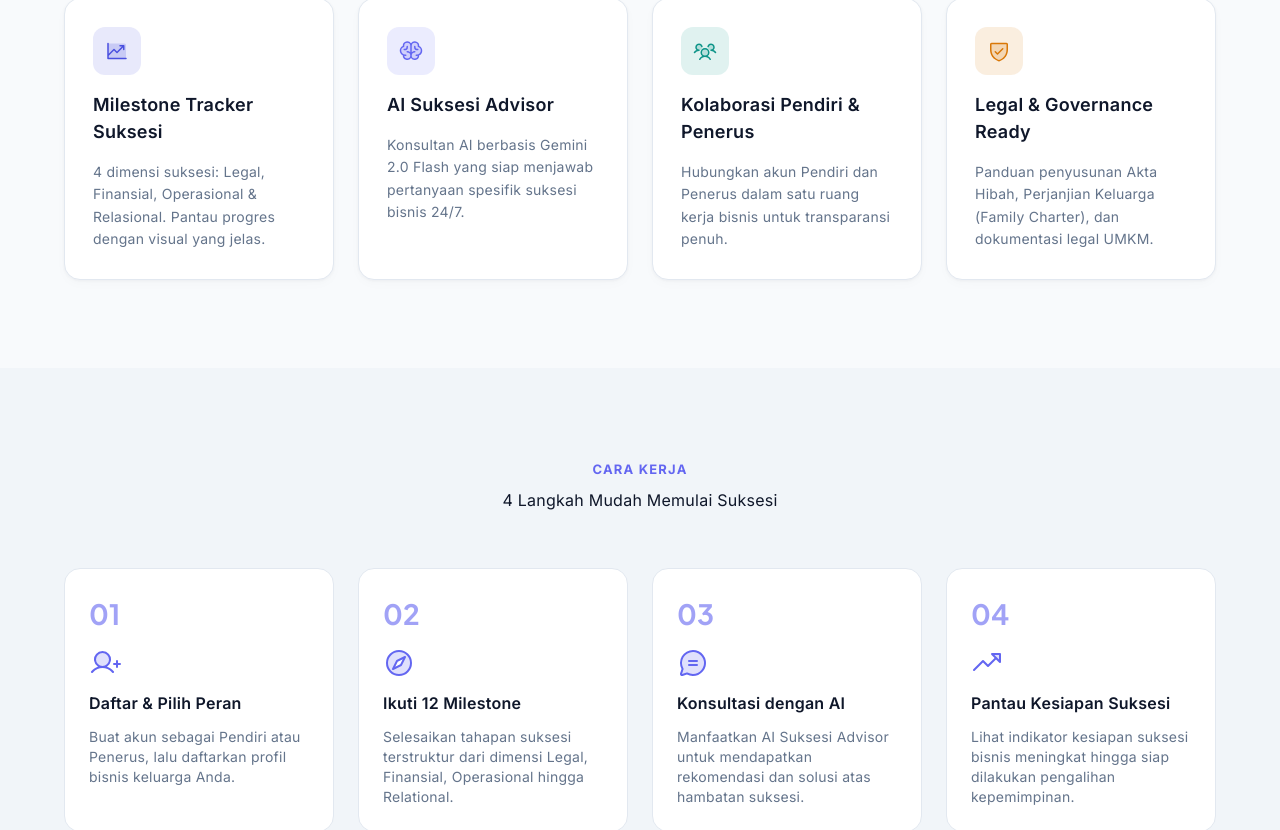
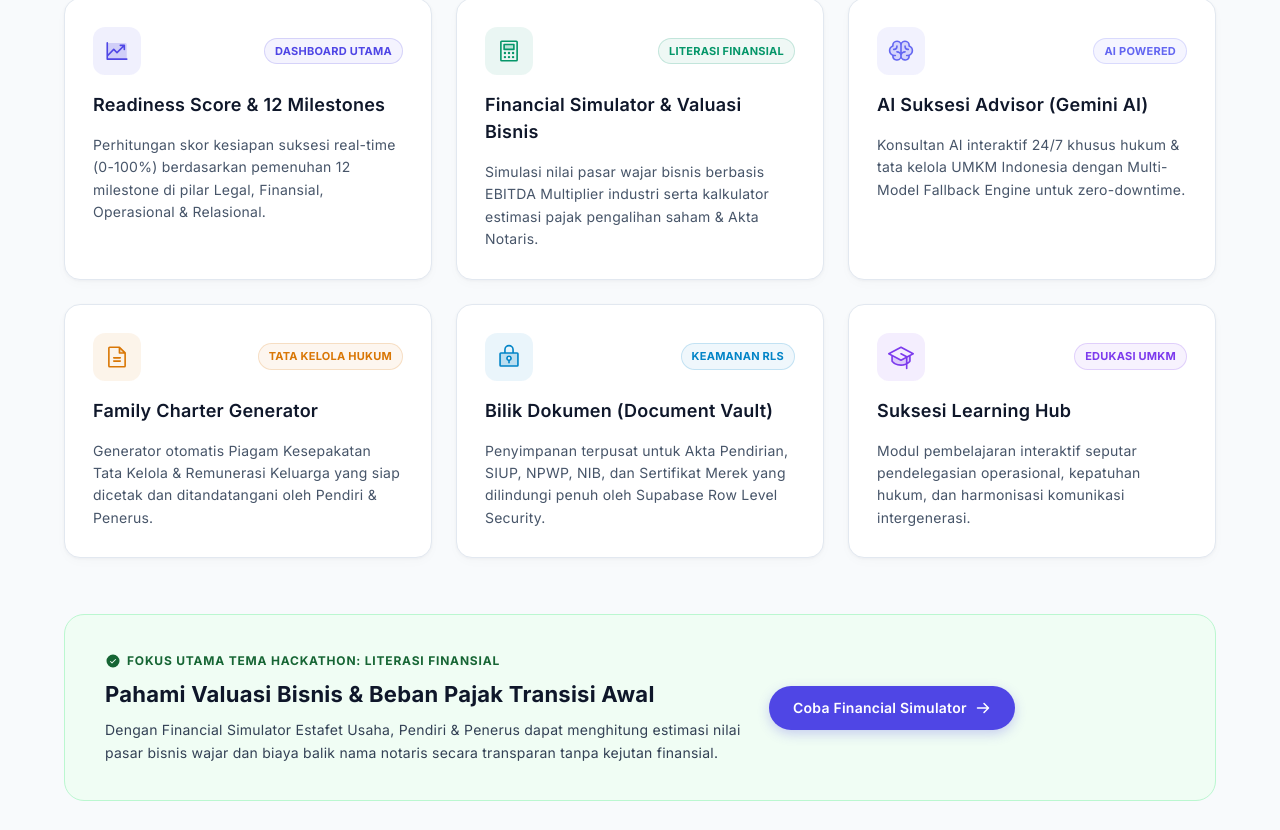
Before and after one commit to DevIssa-It/estafet-usaha, a Next.js app: page / in a window 1280 px wide. Shown: the part 1108-1938 px from the top of the page. Built offline with nearby package versions, Linux system fonts and the light colour scheme.

Commit message:
feat(landing): showcase all 6 app modules and dedicated Financial Literacy simulator banner

```diff
--- a/features/landing/components/FeaturesSection.tsx
+++ b/features/landing/components/FeaturesSection.tsx
@@ -1,31 +1,59 @@
 "use client";
 
-import { ChartLineUp, Brain, UsersThree, ShieldCheck } from "@phosphor-icons/react";
+import Link from "next/link";
+import {
+  ChartLineUp,
+  Brain,
+  Calculator,
+  FileText,
+  LockKey,
+  GraduationCap,
+  ArrowRight,
+  CheckCircle,
+} from "@phosphor-icons/react";
 
 const features = [
   {
     icon: ChartLineUp,
-    title: "Milestone Tracker Suksesi",
-    desc: "4 dimensi suksesi: Legal, Finansial, Operasional & Relasional. Pantau progres dengan visual yang jelas.",
-    color: "#494fdf",
+    title: "Readiness Score & 12 Milestones",
+    desc: "Perhitungan skor kesiapan suksesi real-time (0-100%) berdasarkan pemenuhan 12 milestone di pilar Legal, Finansial, Operasional & Relasional.",
+    color: "#4f46e5",
+    badge: "Dashboard Utama",
+  },
+  {
+    icon: Calculator,
+    title: "Financial Simulator & Valuasi Bisnis",
+    desc: "Simulasi nilai pasar wajar bisnis berbasis EBITDA Multiplier industri serta kalkulator estimasi pajak pengalihan saham & Akta Notaris.",
+    color: "#059669",
+    badge: "Literasi Finansial",
   },
   {
     icon: Brain,
-    title: "AI Suksesi Advisor",
-    desc: "Konsultan AI berbasis Gemini 2.0 Flash yang siap menjawab pertanyaan spesifik suksesi bisnis 24/7.",
+    title: "AI Suksesi Advisor (Gemini AI)",
+    desc: "Konsultan AI interaktif 24/7 khusus hukum & tata kelola UMKM Indonesia dengan Multi-Model Fallback Engine untuk zero-downtime.",
     color: "#6366f1",
+    badge: "AI Powered",
   },
   {
-    icon: UsersThree,
-    title: "Kolaborasi Pendiri & Penerus",
-    desc: "Hubungkan akun Pendiri dan Penerus dalam satu ruang kerja bisnis untuk transparansi penuh.",
-    color: "#0d9488",
+    icon: FileText,
+    title: "Family Charter Generator",
+    desc: "Generator otomatis Piagam Kesepakatan Tata Kelola & Remunerasi Keluarga yang siap dicetak dan ditandatangani oleh Pendiri & Penerus.",
+    color: "#d97706",
+    badge: "Tata Kelola Hukum",
   },
   {
-    icon: ShieldCheck,
-    title: "Legal & Governance Ready",
-    desc: "Panduan penyusunan Akta Hibah, Perjanjian Keluarga (Family Charter), dan dokumentasi legal UMKM.",
-    color: "#d97706",
+    icon: LockKey,
+    title: "Bilik Dokumen (Document Vault)",
+    desc: "Penyimpanan terpusat untuk Akta Pendirian, SIUP, NPWP, NIB, dan Sertifikat Merek yang dilindungi penuh oleh Supabase Row Level Security.",
+    color: "#0284c7",
+    badge: "Keamanan RLS",
+  },
+  {
+    icon: GraduationCap,
+    title: "Suksesi Learning Hub",
+    desc: "Modul pembelajaran interaktif seputar pendelegasian operasional, kepatuhan hukum, dan harmonisasi komunikasi intergenerasi.",
+    color: "#7c3aed",
+    badge: "Edukasi UMKM",
   },
 ];
 
@@ -35,32 +63,71 @@ export function FeaturesSection() {
       <div className="container-content">
         <div className="text-center" style={{ marginBottom: 56 }}>
           <span style={{ fontSize: 13, fontWeight: 700, textTransform: "uppercase", letterSpacing: 1.2, color: "var(--color-primary-bright)" }}>
-            FITUR UNGGULAN
+            6 MODUL FITUR TERINTEGRASI
           </span>
           <h2 className="heading-xl" style={{ marginTop: 8, color: "var(--color-on-dark)" }}>
             Semua yang Anda Butuhkan untuk Transisi Suksesi
           </h2>
-          <p className="body-md text-mute" style={{ maxWidth: 540, margin: "12px auto 0", color: "var(--color-stone)" }}>
-            Dirancang khusus untuk realitas bisnis keluarga UMKM Indonesia dengan pendekatan terstruktur dan ramah pengguna.
+          <p className="body-md text-mute" style={{ maxWidth: 580, margin: "12px auto 0", color: "var(--color-stone)" }}>
+            Dirancang khusus untuk realitas bisnis keluarga UMKM Indonesia dengan pendekatan terstruktur 4 pilar dan asistensi AI.
           </p>
         </div>
 
-        <div style={{ display: "grid", gridTemplateColumns: "repeat(auto-fit, minmax(260px, 1fr))", gap: 24 }}>
+        {/* 6 Feature Modules Grid */}
+        <div style={{ display: "grid", gridTemplateColumns: "repeat(auto-fit, minmax(320px, 1fr))", gap: 24, marginBottom: 56 }}>
           {features.map((f, index) => {
             const Icon = f.icon;
             return (
-              <div key={index} className="card-dark" style={{ display: "flex", flexDirection: "column", gap: 16, padding: 28, borderRadius: "var(--rounded-lg)" }}>
-                <div style={{
-                  width: 48, height: 48, borderRadius: "var(--rounded-md)",
-                  backgroundColor: `${f.color}20`, display: "flex", alignItems: "center", justifyContent: "center"
-                }}>
-                  <Icon size={24} color={f.color} weight="duotone" />
+              <div key={index} className="card-dark" style={{ display: "flex", flexDirection: "column", gap: 16, padding: 28, borderRadius: "var(--rounded-lg)", border: "1px solid #e2e8f0", backgroundColor: "#ffffff" }}>
+                <div style={{ display: "flex", alignItems: "center", justifyContent: "space-between" }}>
+                  <div style={{
+                    width: 48, height: 48, borderRadius: "var(--rounded-md)",
+                    backgroundColor: `${f.color}15`, display: "flex", alignItems: "center", justifyContent: "center"
+                  }}>
+                    <Icon size={26} color={f.color} weight="duotone" />
+                  </div>
+                  <span style={{ fontSize: 11, fontWeight: 700, textTransform: "uppercase", padding: "4px 10px", borderRadius: 999, backgroundColor: `${f.color}10`, color: f.color, border: `1px solid ${f.color}30` }}>
+                    {f.badge}
+                  </span>
                 </div>
-                <h3 style={{ fontSize: 18, fontWeight: 600, color: "var(--color-on-dark)" }}>{f.title}</h3>
-                <p className="body-sm text-mute" style={{ color: "var(--color-stone)", lineHeight: 1.6 }}>{f.desc}</p>
+                <h3 style={{ fontSize: 18, fontWeight: 600, color: "#0f172a" }}>{f.title}</h3>
+                <p className="body-sm text-mute" style={{ color: "#475569", lineHeight: 1.6, fontSize: 14 }}>{f.desc}</p>
               </div>
             );
           })}
+        </div>
+
+        {/* Highlight Banner: Literasi Finansial & Valuation */}
+        <div style={{
+          backgroundColor: "#f0fdf4",
+          border: "1px solid #bbf7d0",
+          borderRadius: 20,
+          padding: "36px 40px",
+          display: "flex",
+          alignItems: "center",
+          justify: "space-between",
+          flexWrap: "wrap",
+          gap: 24,
+        }}>
+          <div style={{ maxWidth: 640 }}>
+            <div style={{ display: "inline-flex", alignItems: "center", gap: 6, fontSize: 12, fontWeight: 700, color: "#166534", textTransform: "uppercase", letterSpacing: 0.8, marginBottom: 8 }}>
+              <CheckCircle size={16} color="#166534" weight="fill" /> Fokus Utama Tema Hackathon: Literasi Finansial
+            </div>
+            <h3 style={{ fontSize: 22, fontWeight: 700, color: "#0f172a", marginBottom: 8 }}>
+              Pahami Valuasi Bisnis & Beban Pajak Transisi Awal
+            </h3>
+            <p style={{ fontSize: 14, color: "#334155", lineHeight: 1.6 }}>
+              Dengan Financial Simulator Estafet Usaha, Pendiri & Penerus dapat menghitung estimasi nilai pasar bisnis wajar dan biaya balik nama notaris secara transparan tanpa kejutan finansial.
+            </p>
+          </div>
+
+          <Link
+            href="/auth?mode=register"
+            className="btn btn-cobalt"
+            style={{ padding: "12px 24px", fontSize: 14, fontWeight: 600, gap: 8, height: 44 }}
+          >
+            Coba Financial Simulator <ArrowRight size={16} weight="bold" />
+          </Link>
         </div>
       </div>
     </section>
```
